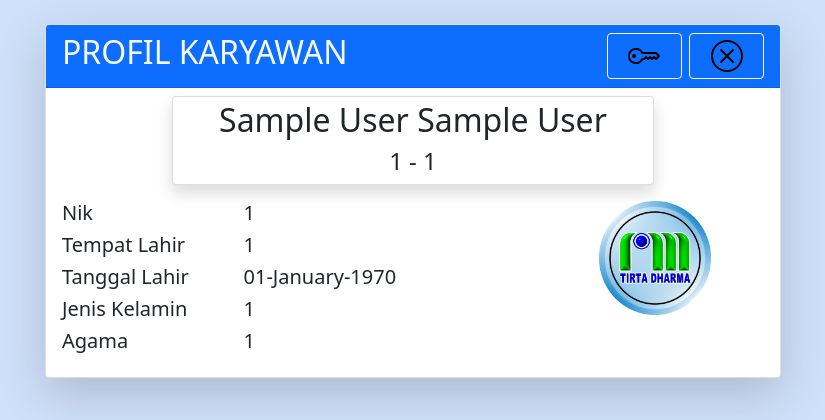
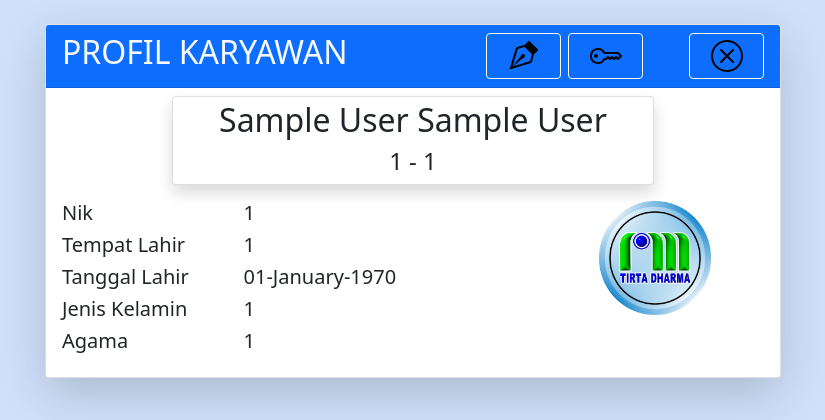
Before and after one commit to dickyerfan/daftar-pekerjaan, a PHP site: page /profil.php in a window 1280 px wide. Shown: the part 46-466 px from the top of the page, without its empty margins (227-1052 px from the left). Run offline with PHP 8.4, Linux system fonts and the light colour scheme; the visitor is signed in with stand-in values (Sample User, id 1); data that the repository does not hold is empty.

Commit message:
Menambah fitur update bagian dan jabatan karyawan

```diff
--- a/profil.php
+++ b/profil.php
@@ -40,10 +40,13 @@ $nik_baru = $nik_pecah[0] . $nik_pecah[1] . $nik_pecah[2] . ' ' . $nik_pecah[3]
                 <div class="card shadow-lg">
                     <div class="card-header bg-primary">
                         <div class="row">
-                            <div class="col-sm-9">
+                            <div class="col-sm-7">
                                 <h2 class="text-light">PROFIL KARYAWAN</h2>
                             </div>
                             <div class="col-sm-1 text-end">
+                                <a href="update.php" class="btn btn-outline-light" data-bs-toggle="tooltip" data-bs-placement="bottom" title="Update Jabatan" style="width: 75px;"><img src="img/vector-pen.svg" alt="" style="width: 2rem;"></a>
+                            </div>
+                            <div class="col-sm-2 text-end">
                                 <a href="gantipass.php" class="btn btn-outline-light" data-bs-toggle="tooltip" data-bs-placement="bottom" title="Ganti Password" style="width: 75px;"><img src="img/key.svg" alt="" style="width: 2rem;"></a>
                             </div>
                             <div class="col-sm-2 text-end">
```
